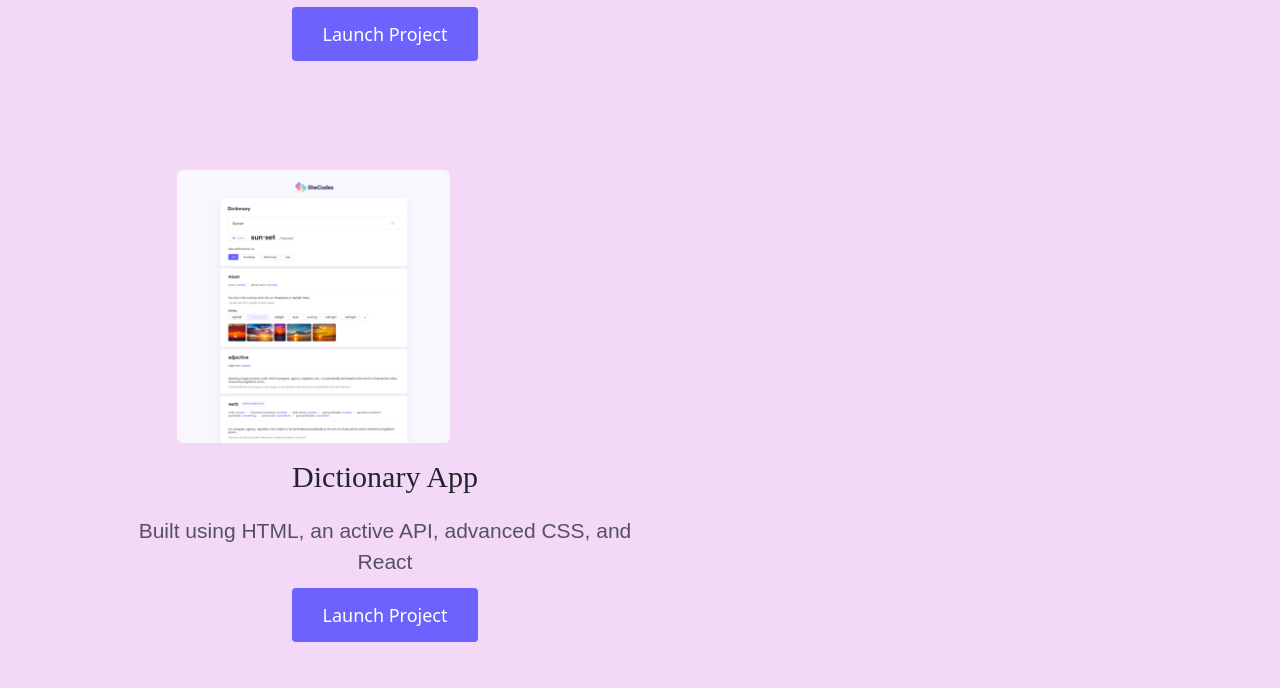
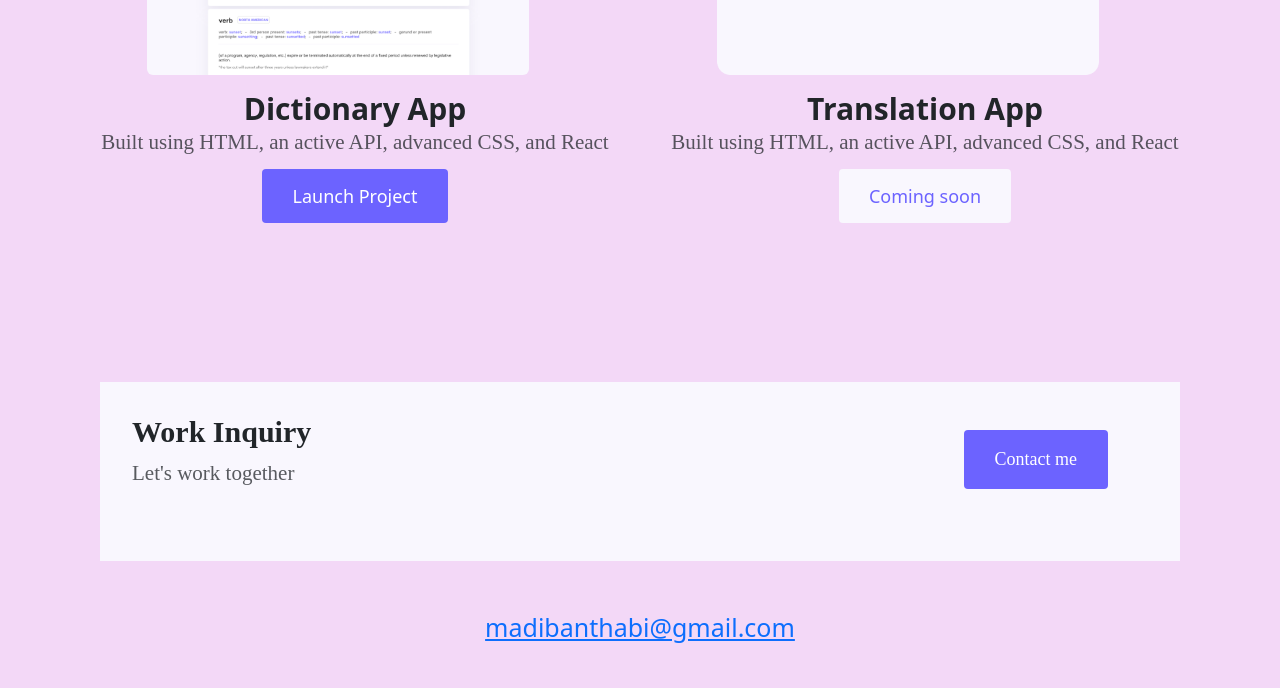
Before and after one commit to Nthabiey/portfolio-project, a plain HTML site: page work.html in a window 1280 px wide. Shown: the part 1371-2059 px from the top of the page. Drawn offline with nearby package versions, Linux system fonts and the light colour scheme.

Commit message:
updates CSS

```diff
--- a/src/styles.css
+++ b/src/styles.css
@@ -2,13 +2,6 @@
     max-width: 150px;
     margin-top: 35px;
     }
-
-.content p {
-font-size: 55px;
-font-family: Arial, Helvetica, sans-serif;
-
-}
-
 
     h1 {
     font-family:'Times New Roman', Times, serif;
@@ -24,8 +17,8 @@ color: black;
     }
 
     h3 {
-font-family: 'Times New Roman', Times, serif;
     font-size:30px;
+    font-weight: bold;
 
     }
 
@@ -96,10 +89,8 @@ background: var(--primary-color);
 
     .content1 {
     margin-left: 100px;
-
     }
-
-.mb-4 {
+    .content1 p {
         margin-left: 30px;
     }
 
@@ -150,11 +141,6 @@ font-family: Arial, Helvetica, sans-serif;
 
     }
 
-.email-link {
-    margin-top: 70px;
-    font-size:30px;
-    padding:50px
-}
     .content2 btn btn-branding {
 
          background: var(--branding-color);
@@ -167,26 +153,27 @@ font-family: Arial, Helvetica, sans-serif;
         margin:6px;
     }
 
+
     .img-fluid {
+        display:flex;
+        flex: 1 1 calc(50% - 10px);
+      margin-bottom: 20px;
         margin-left: 65px;
         margin-top: 50px;
-    max-width: 50%;
-    max-height: 50%;
-    margin-right: 1rem;
+        max-width: 70%;
+        max-height: auto%;
+        margin-bottom: 1.5rem;
+        overflow-x: hidden;
 
     }
-
-.project {
-    vertical-align: middle;
-    margin-bottom: 1.5rem ;
+    .content p{
+        font-size: 25px;
+    }
+    .email-link {
+        font-size: 25px;
     }
 
-.content2 h1 {
-    margin-top: 50px;
-font-size: 66px;
-font-weight: bold;
+    .social-links{
+        font-size: 20px;
+        margin-top: 30px;
     }
-.content2 p{
-    font-family: Arial, Helvetica, sans-serif;
-    margin-top: 20px;
-}
```
Lines whose indentation alone changed are shown as unchanged.
